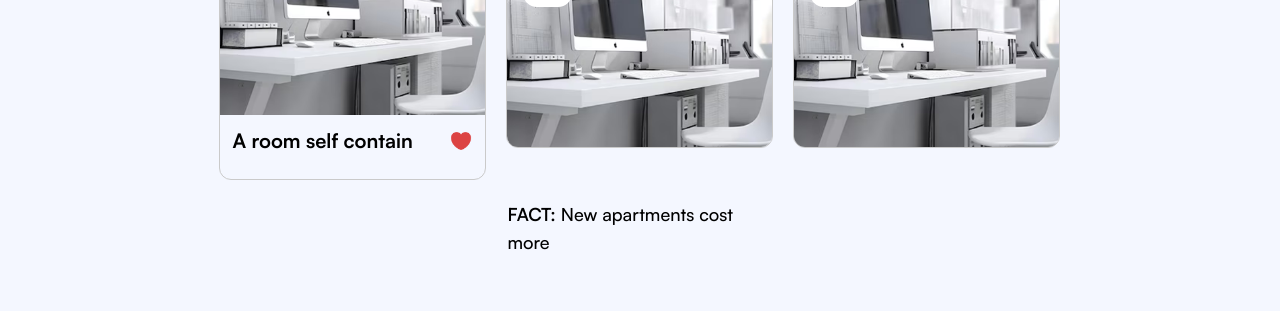
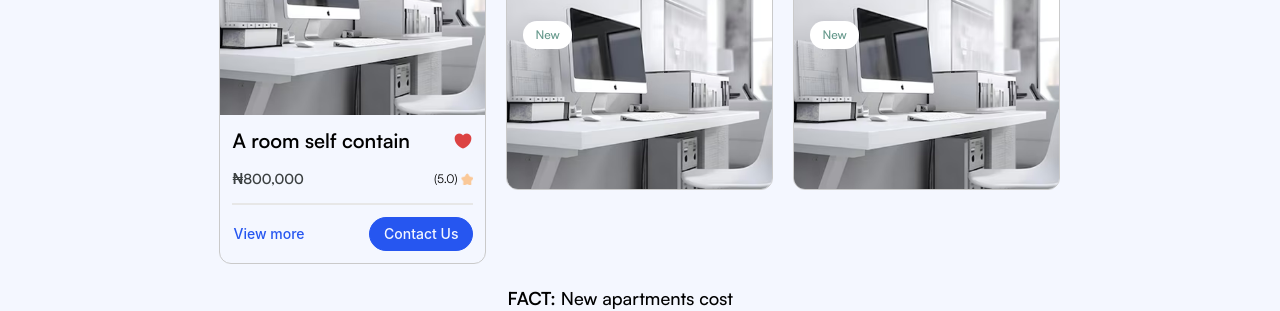
Before and after one commit to JosephOluOlofinte/tech-network-africa, a React (Vite) app: page /our-estate in a window 1280 px wide. Shown: the part 2340-2651 px from the top of the page. Built offline with nearby package versions, Linux system fonts and the light colour scheme; a web font is replaced by a local one.

Commit message:
update. finished ProductCard

```diff
--- a/src/components/block/Button.tsx
+++ b/src/components/block/Button.tsx
@@ -39,7 +39,7 @@ const Button: React.FC<ButtonProps> = ({
 }) => {
   // decalre baseStyles i.e., styles common to all buttons
   const baseStyles =
-    'w-fit flex items-center justify-center rounded-[100px] text-sm laptop:text-base font-inter font-medium border transition-all ease-in-out duration-300';
+    'w-fit flex items-center justify-center rounded-[100px] font-inter font-medium border transition-all ease-in-out duration-300';
 
   // declare variantStyles i.e, style unique to each variant
   const variantStyles: Record<ButtonVariants, string> = {
@@ -58,9 +58,11 @@ const Button: React.FC<ButtonProps> = ({
 
   // declare styles for button sizes
   const sizeStyles: Record<ButtonSize, string> = {
-    small: 'py-[6px] px-[14px]',
-    regular: 'py-[6px] px-[14px] tablet:py-[10px] tablet:px-[18px]',
-    large: 'py-[10px] px-[18px] tablet:py-[14px] tablet:px-[22px]',
+    small: 'py-[6px] px-[14px] text-xs laptop:text-sm',
+    regular:
+      'py-[6px] px-[14px] tablet:py-[10px] tablet:px-[18px] text-sm laptop:text-base',
+    large:
+      'py-[10px] px-[18px] tablet:py-[14px] tablet:px-[22px] text-base laptop:text-lg',
   };
 
   // combine all button styles into a single string
--- /dev/null
+++ b/src/components/block/ProductCard.tsx
@@ -0,0 +1,55 @@
+import React from 'react'
+import heartIcon from '../../assets/img_icons/heart-icon.png';
+import starIcon from '../../assets/img_icons/star-icon.png';
+import Button from './Button';
+
+type Props = {
+    houseImg: string;
+    newProduct: boolean;
+    productName: string;
+    price: string;
+    url: string;
+}
+
+const ProductCard: React.FC<Props> = ({houseImg, newProduct = false, productName, price, url}) => {
+  return (
+    <div className='relative border border-brandDeepGray4 rounded-xl overflow-hidden'>
+          <img src={houseImg} alt='' className='h-[200px] w-[265px]' />
+          {newProduct ? <span className='bg-white py-[6px] px-3 rounded-3xl text-xs text-brandGreen3 font-medium absolute top-8 left-4'>
+        New
+      </span> : null}
+
+      <div className='p-3 grid gap-3'>
+        {/* product name + heart */}
+        <div className='flex justify-between items-center'>
+                  <p className='text-xl font-semibold'>{ productName }</p>
+          <img src={heartIcon} alt='' className='size-5' />
+        </div>
+        {/* price + rating */}
+        <div className='flex justify-between items-center'>
+          <p className='text-sm text-brandDeepGray100 font-semibold'>
+            { price }
+          </p>
+          <p className='text-xs flex items-center py-1 gap-1'>
+            (5.0) <img src={starIcon} alt='' className='size-3' />
+          </p>
+        </div>
+        {/* divider */}
+        <hr className='border border-brandNeutral100' />
+        {/* buttons */}
+        <div className='flex justify-between items-center'>
+          <Button
+            variant='textBtn'
+            size='small'
+            text='View more'
+            url={ url }
+            className='!px-0'
+          />
+          <Button size='small' text='Contact Us' url='/contact-us' />
+        </div>
+      </div>
+    </div>
+  );
+}
+
+export default ProductCard
--- a/src/pages/estate/WeveCustomized.tsx
+++ b/src/pages/estate/WeveCustomized.tsx
@@ -3,7 +3,8 @@
 import { NavLink } from 'react-router-dom';
 import houseImg from '../../assets/images/apartments.png';
 import heartIcon from '../../assets/img_icons/heart-icon.png'
-// import starIcon from '../../assets/img_icons/star-icon.png'
+import starIcon from '../../assets/img_icons/star-icon.png'
+import { Button } from '../../components';
 
 const WeveCustomized = () => {
   return (
@@ -27,18 +28,44 @@ const WeveCustomized = () => {
         </div>
 
         <div className='w-full py-14 flex max-tablet:flex-col-reverse justify-center items-center gap-5 flex-wrap'>
-          {/* THis is where I left. trying to setup perfect responsiveness */}
+
           <div className='relative border border-brandDeepGray4 rounded-xl overflow-hidden'>
             <img src={houseImg} alt='' className='h-[200px] w-[265px]' />
             <span className='bg-white py-[6px] px-3 rounded-3xl text-xs text-brandGreen3 font-medium absolute top-8 left-4'>
               New
             </span>
             <div className='p-3 grid gap-3'>
+              {/* product name + heart */}
               <div className='flex justify-between items-center'>
-                <p className='text-xl font-bold'>A room self contain</p>
-                <img src={heartIcon} alt='' className='size-6'/>
+                <p className='text-xl font-semibold'>A room self contain</p>
+                <img src={heartIcon} alt='' className='size-5' />
               </div>
-              <div></div>
+              {/* price + rating */}
+              <div className='flex justify-between items-center'>
+                <p className='text-sm text-brandDeepGray100 font-semibold'>
+                  ₦800,000
+                </p>
+                <p className='text-xs flex items-center py-1 gap-1'>
+                  (5.0) <img src={starIcon} alt='' className='size-3' />
+                </p>
+              </div>
+              {/* divider */}
+              <hr className='border border-brandNeutral100' />
+              {/* buttons */}
+              <div className='flex justify-between items-center'>
+                <Button
+                  variant='textBtn'
+                  size='small'
+                  text='View more'
+                  url='#'
+                  className='!px-0'
+                />
+                <Button
+                  size='small'
+                  text='Contact Us'
+                  url='#'
+                />
+              </div>
             </div>
           </div>
 
--- a/tailwind.config.js
+++ b/tailwind.config.js
@@ -52,6 +52,7 @@ module.exports = {
         brandOrange6: '#FFFAF5',
         brandWhite: '#F4F7FF',
         brandBlack: '#212121',
+        brandNeutral100: '#E7E7E7',
       },
       rotate: {
         11: '11deg',
```
